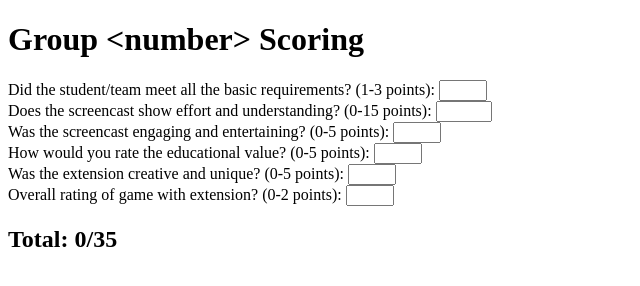
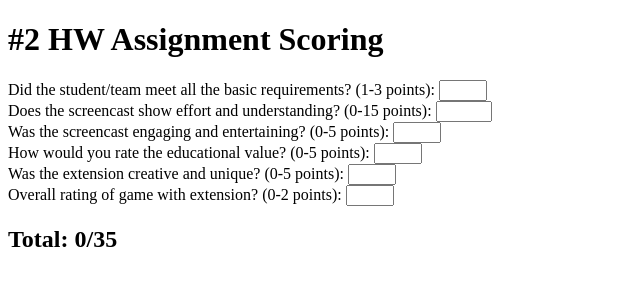
Before and after one commit to GitHubEmploy/csagrader, a plain HTML site: page summerhw2.html in a window 1280 px wide. Shown: the whole page, without its empty margins (0-640 px from the left). Drawn offline with Linux system fonts and the light colour scheme.

Commit message:
Update summerhw2.html

```diff
--- a/summerhw2.html
+++ b/summerhw2.html
@@ -19,7 +19,7 @@
 </head>
 <body>
 
-    <h1>Group &lt;number&gt; Scoring</h1>
+    <h1>#2 HW Assignment Scoring</h1>
 
     <label for="basicRequirements">Did the student/team meet all the basic requirements? (1-3 points): </label>
     <input type="number" id="basicRequirements" min="0" max="3" onchange="calculateTotal()"><br>
```
